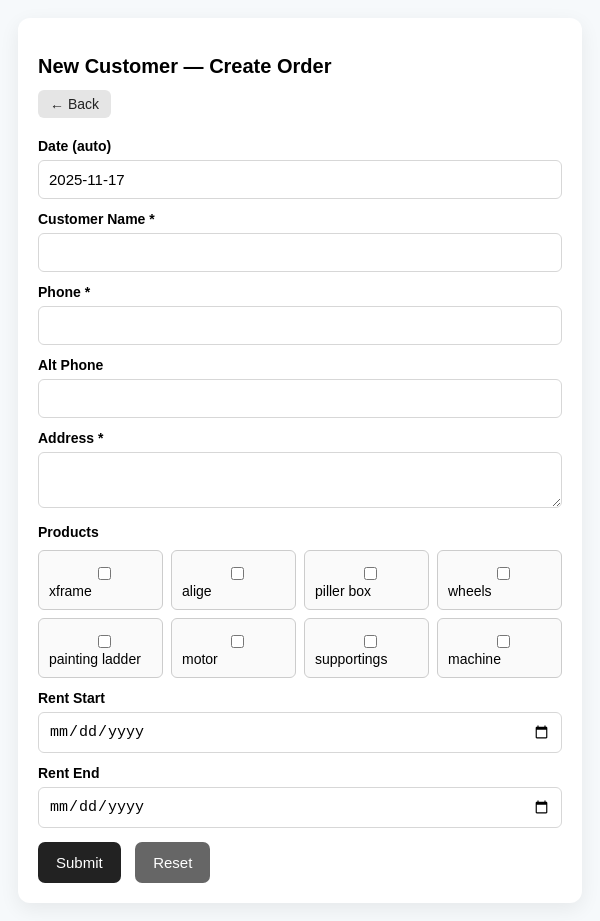
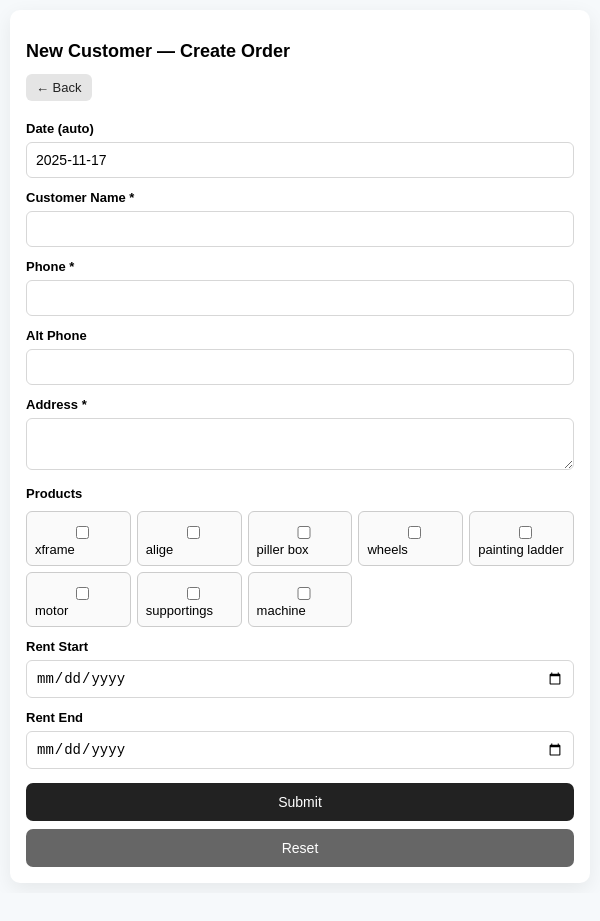
Before and after one commit to vijay-techh/tarunorder, a website: page public/new_customer.html in a window 600 px wide. After the commit the page ends 893 px from the top, so only its background shows below. Drawn offline with Linux system fonts and the light colour scheme.

Commit message:
second upde

```diff
--- a/public/new_customer.html
+++ b/public/new_customer.html
@@ -119,16 +119,73 @@
     color: #222;
   }
 
-  /* Small screens */
-  @media (min-width: 600px) {
-    button {
-      width: auto;
-    }
-    button:nth-of-type(2) {
-      width: auto;
-      margin-left: 10px;
-    }
+  /* ------------------------------
+   EXTRA MOBILE RESPONSIVE CSS
+   ------------------------------ */
+
+@media (max-width: 600px) {
+
+  body {
+    padding: 10px;
   }
+
+  .card {
+    padding: 16px;
+    border-radius: 10px;
+  }
+
+  h2 {
+    font-size: 18px;
+  }
+
+  label {
+    font-size: 13px;
+  }
+
+  input, textarea {
+    font-size: 14px;
+    padding: 9px;
+  }
+
+  /* Products grid more compact for small screens */
+  .products {
+    grid-template-columns: repeat(auto-fill, minmax(100px, 1fr));
+    gap: 6px;
+  }
+
+  .product-checkbox {
+    font-size: 13px;
+    padding: 8px;
+  }
+
+  /* Items layout stack better on small screen */
+  .item-row {
+    flex-direction: column;
+    align-items: stretch;
+    text-align: left;
+  }
+
+  .item-row input {
+    width: 100%;
+  }
+
+  .item-row button {
+    width: 100%;
+  }
+
+  /* Buttons full width */
+  button {
+    width: 100% !important;
+    font-size: 14px;
+    padding: 11px;
+  }
+
+  a.back-btn {
+    font-size: 13px;
+    padding: 6px 10px;
+  }
+}
+
 
 </style>
 </head>
```
